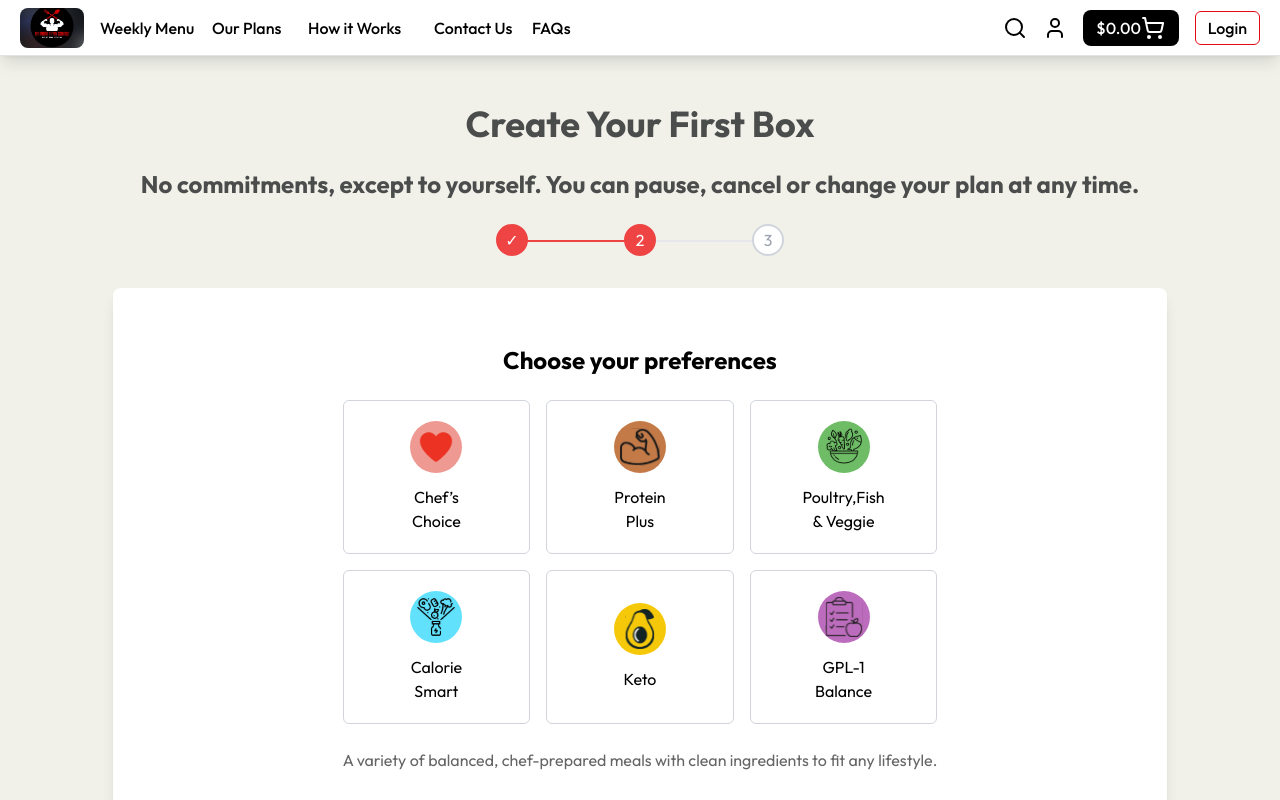
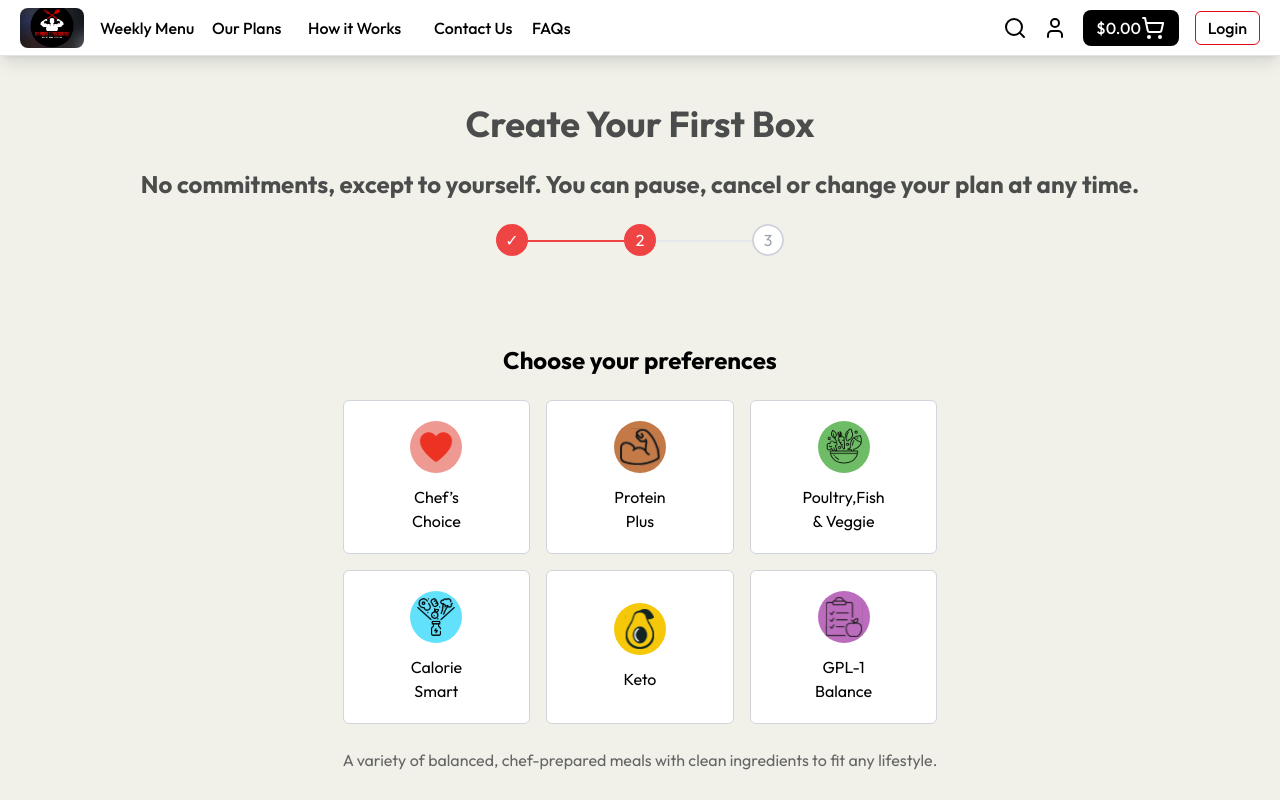
Before and after one commit to Devoptiv01/fit-mafia-tiffen, a Next.js app: page /our-plans in a window 1280 px wide. Both pictures are taken after a click on the button "Next Step". Shown: the top 800 px of the page. Built offline with nearby package versions, Linux system fonts and the light colour scheme.

Commit message:
Update default form values and enhance styling for meal selection

```diff
--- a/src/app/our-plans/page.tsx
+++ b/src/app/our-plans/page.tsx
@@ -25,7 +25,7 @@ const Page = () => {
     setValue,
     // formState: { errors },
   } = useForm<Inputs>({
-    defaultValues: { preference: ["Veg"], mealsPerWeek: "10" },
+    defaultValues: { preference: ["Veg"], yourPreference: ['Ch'] ,mealsPerWeek: "10" },
   });
 
   const selectedMeals = watch("mealsPerWeek");
@@ -95,7 +95,7 @@ const Page = () => {
   return (
     <div className="flex flex-col w-full h-full bg-[#f1f1ea]">
       {/* create your first box */}
-      <div className="flex flex-col w-full min-h-[868px] h-auto bg-[#f1f1ea] px-6 py-12 gap-6 items-center ">
+      <div className="flex flex-col w-full min-h- [868px] h-auto bg-[#f1f1ea] px-6 py-12 gap-6 items-center ">
         <h2 className="text-[#4b4d4c] font-Arial text-4xl font-bold text-center flex justify-center">
           Create Your First Box
         </h2>
@@ -112,7 +112,7 @@ const Page = () => {
         {/* select plan container */}
         <form
           onSubmit={handleSubmit(onSubmit)}
-          className="max-w-[1054px] bg-white shadow-lg flex flex-col w-full gap-12 px-2 py-4 md:p-8 items-center rounded-lg"
+          className="max-w-[1054px] bg-transparent flex flex-col w-full gap-12 px-2 py-4 md:p-8 items-center rounded-lg"
         >
           <div className="flex flex-col w-full lg:flex-row justify-center">
             {/*  Step 1*/}
@@ -138,7 +138,7 @@ const Page = () => {
                   />
                   <label
                     htmlFor="veg"
-                    className="w-full h-[104px] border border-gray-300 rounded-md flex flex-col items-center justify-center px-3 gap-3 cursor-pointer transition-all
+                    className="w-full h-[104px] bg-white border border-gray-300 rounded-md flex flex-col items-center justify-center px-3 gap-3 cursor-pointer transition-all
         peer-checked:border-[#BF1C15] peer-checked:border-2"
                   >
                     <img
@@ -161,7 +161,7 @@ const Page = () => {
                   />
                   <label
                     htmlFor="non-veg"
-                    className="w-full h-[104px] border border-gray-300 rounded-md flex flex-col items-center justify-center px-3 gap-3 cursor-pointer transition-all
+                    className="w-full h-[104px] bg-white border border-gray-300 rounded-md flex flex-col items-center justify-center px-3 gap-3 cursor-pointer transition-all
         peer-checked:border-[#BF1C15] peer-checked:border-2"
                   >
                     <img
@@ -184,7 +184,7 @@ const Page = () => {
                   />
                   <label
                     htmlFor="mix"
-                    className="w-full h-[104px] border border-gray-300 rounded-md flex flex-col items-center justify-center px-3 gap-3 cursor-pointer transition-all
+                    className="w-full h-[104px] bg-white border border-gray-300 rounded-md flex flex-col items-center justify-center px-3 gap-3 cursor-pointer transition-all
         peer-checked:border-[#BF1C15] peer-checked:border-2"
                   >
                     <img
@@ -226,7 +226,7 @@ const Page = () => {
                   />
                   <label
                     htmlFor="veg"
-                    className="w-full h-[154px] border border-gray-300 rounded-md flex flex-col items-center justify-center px-3 gap-3 cursor-pointer transition-all
+                    className="w-full h-[154px] bg-white border border-gray-300 rounded-md flex flex-col items-center justify-center px-3 gap-3 cursor-pointer transition-all
         peer-checked:border-[#BF1C15] peer-checked:border-2"
                   >
                     <div className="bg-[#EE9992] p-[6px] rounded-full">
@@ -250,7 +250,7 @@ const Page = () => {
                   />
                   <label
                     htmlFor="2"
-                    className="w-full h-[154px] border border-gray-300 rounded-md flex flex-col items-center justify-center px-3 gap-3 cursor-pointer transition-all
+                    className="w-full h-[154px] bg-white border border-gray-300 rounded-md flex flex-col items-center justify-center px-3 gap-3 cursor-pointer transition-all
         peer-checked:border-[#BF1C15] peer-checked:border-2"
                   >
                     <div className="bg-[#C37A47] p-[6px] rounded-full">
@@ -276,7 +276,7 @@ const Page = () => {
                   />
                   <label
                     htmlFor="3"
-                    className="w-full h-[154px] border border-gray-300 rounded-md flex flex-col items-center justify-center px-3 gap-3 cursor-pointer transition-all
+                    className="w-full h-[154px] bg-white border border-gray-300 rounded-md flex flex-col items-center justify-center px-3 gap-3 cursor-pointer transition-all
         peer-checked:border-[#BF1C15] peer-checked:border-2"
                   >
                     <div className="bg-[#6EBC66] p-[6px] rounded-full">
@@ -301,7 +301,7 @@ const Page = () => {
                   />
                   <label
                     htmlFor="4"
-                    className="w-full h-[154px] border border-gray-300 rounded-md flex flex-col items-center justify-center px-3 gap-3 cursor-pointer transition-all
+                    className="w-full h-[154px] bg-white border border-gray-300 rounded-md flex flex-col items-center justify-center px-3 gap-3 cursor-pointer transition-all
         peer-checked:border-[#BF1C15] peer-checked:border-2"
                   >
                     <div className="bg-[#61E1FC] p-[6px] rounded-full">
@@ -327,7 +327,7 @@ const Page = () => {
                   />
                   <label
                     htmlFor="5"
-                    className="w-full h-[154px] border border-gray-300 rounded-md flex flex-col items-center justify-center px-3 gap-3 cursor-pointer transition-all
+                    className="w-full h-[154px] bg-white border border-gray-300 rounded-md flex flex-col items-center justify-center px-3 gap-3 cursor-pointer transition-all
         peer-checked:border-[#BF1C15] peer-checked:border-2"
                   >
                     <div className="bg-[#F5C90A] p-[6px] rounded-full">
@@ -353,7 +353,7 @@ const Page = () => {
                   />
                   <label
                     htmlFor="6"
-                    className="w-full h-[154px] border border-gray-300 rounded-md flex flex-col items-center justify-center px-3 gap-3 cursor-pointer transition-all
+                    className="w-full h-[154px] bg-white border border-gray-300 rounded-md flex flex-col items-center justify-center px-3 gap-3 cursor-pointer transition-all
         peer-checked:border-[#BF1C15] peer-checked:border-2"
                   >
                     <div className="bg-[#BC6CBC] p-[6px] rounded-full">
@@ -399,7 +399,7 @@ const Page = () => {
                     />
                     <label
                       htmlFor="option-1"
-                      className="max-w-[128px] w-full border border-[#FF0000] text-black text-center min-h-12 flex items-center justify-center text-lg font-semibold rounded-md cursor-pointer transition-all peer-checked:border-[5px]"
+                      className="max-w-[128px] bg-white w-full border border-[#FF0000] text-black text-center min-h-12 flex items-center justify-center text-lg font-semibold rounded-md cursor-pointer transition-all peer-checked:border-[5px]"
                     >
                       6
                     </label>
@@ -414,7 +414,7 @@ const Page = () => {
                     />
                     <label
                       htmlFor="option-2"
-                      className="max-w-[128px] w-full border border-[#FF0000] text-black text-center min-h-12 flex items-center justify-center text-lg font-semibold rounded-md cursor-pointer transition-all peer-checked:border-[5px]"
+                      className="max-w-[128px] bg-white w-full border border-[#FF0000] text-black text-center min-h-12 flex items-center justify-center text-lg font-semibold rounded-md cursor-pointer transition-all peer-checked:border-[5px]"
                     >
                       8
                     </label>
@@ -429,7 +429,7 @@ const Page = () => {
                     />
                     <label
                       htmlFor="option-3"
-                      className="max-w-[128px] w-full border border-[#FF0000] text-black text-center min-h-12 flex items-center justify-center text-lg font-semibold rounded-md cursor-pointer transition-all peer-checked:border-[5px]"
+                      className="max-w-[128px] bg-white w-full border border-[#FF0000] text-black text-center min-h-12 flex items-center justify-center text-lg font-semibold rounded-md cursor-pointer transition-all peer-checked:border-[5px]"
                     >
                       10
                     </label>
@@ -444,7 +444,7 @@ const Page = () => {
                     />
                     <label
                       htmlFor="option-4"
-                      className="max-w-[128px] w-full border border-[#FF0000] text-black text-center min-h-12 flex items-center justify-center text-lg font-semibold rounded-md cursor-pointer transition-all peer-checked:border-[5px]"
+                      className="max-w-[128px] bg-white w-full border border-[#FF0000] text-black text-center min-h-12 flex items-center justify-center text-lg font-semibold rounded-md cursor-pointer transition-all peer-checked:border-[5px]"
                     >
                       12
                     </label>
@@ -459,7 +459,7 @@ const Page = () => {
                     />
                     <label
                       htmlFor="option-5"
-                      className="max-w-[128px] w-full border border-[#FF0000] text-black text-center min-h-12 flex items-center justify-center text-lg font-semibold rounded-md cursor-pointer transition-all peer-checked:border-[5px]"
+                      className="max-w-[128px] bg-white w-full border border-[#FF0000] text-black text-center min-h-12 flex items-center justify-center text-lg font-semibold rounded-md cursor-pointer transition-all peer-checked:border-[5px]"
                     >
                       14
                     </label>
@@ -474,7 +474,7 @@ const Page = () => {
                     />
                     <label
                       htmlFor="option-6"
-                      className="max-w-[128px] w-full border border-[#FF0000] text-black text-center min-h-12 flex items-center justify-center text-lg font-semibold rounded-md cursor-pointer transition-all peer-checked:border-[5px]"
+                      className="max-w-[128px] bg-white w-full border border-[#FF0000] text-black text-center min-h-12 flex items-center justify-center text-lg font-semibold rounded-md cursor-pointer transition-all peer-checked:border-[5px]"
                     >
                       18
                     </label>
@@ -482,7 +482,7 @@ const Page = () => {
                 </div>
               </div>
               {/* chef's choice container */}
-              <div className="flex flex-col w-full gap-4 px-3 border border-gray-300 rounded-md">
+              <div className="flex flex-col w-full gap-4 px-3 bg-white border border-gray-300 rounded-md">
 
                 <div className="flex justify-between w-full px-3 py-6">
                   <div className="flex flex-col gap-3">
```
